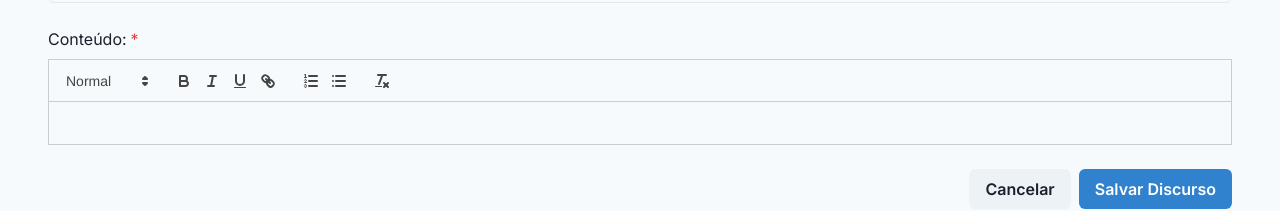
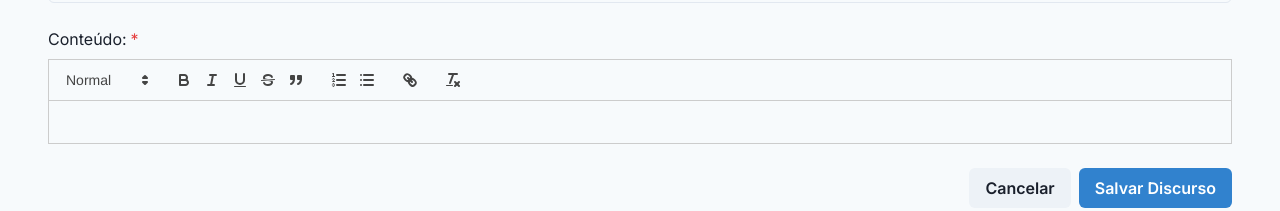
Before and after one commit to matheuslemess/speech-frontend, a React (Create React App) app: page /discurso/novo in a window 1280 px wide. Shown: the part 177-388 px from the top of the page. Built offline with nearby package versions, Linux system fonts and the light colour scheme; sample sign-in values are in the browser's storage.

Commit message:
fix: Corrige os caminhos das rotas da API

```diff
--- a/src/pages/SpeechCreatorPage.js
+++ b/src/pages/SpeechCreatorPage.js
@@ -8,6 +8,19 @@ import { Box, Button, FormControl, FormLabel, Input, Heading, VStack, HStack, Al
 
 import ReactQuill from 'react-quill';
 import 'react-quill/dist/quill.snow.css';
+import '../styles/quill-custom.css';
+
+const quillModules = {
+  toolbar: [
+    [{ 'header': [1, 2, 3, false] }],
+    ['bold', 'italic', 'underline', 'strike', 'blockquote'],
+    [{'list': 'ordered'}, {'list': 'bullet'}],
+    ['link'],
+    ['clean']
+  ],
+};
+
+const MemoizedReactQuill = React.memo(ReactQuill);
 
 function SpeechCreatorPage() {
   const [title, setTitle] = useState('');
@@ -22,7 +35,9 @@ function SpeechCreatorPage() {
     event.preventDefault();
     setError('');
 
-    if (!title || !content) {
+    const isContentEmpty = content.replace(/<(.|\n)*?>/g, '').trim().length === 0;
+
+     if (!title || isContentEmpty) {
       setError('Título e conteúdo são obrigatórios.');
       return;
     }
@@ -84,11 +99,11 @@ function SpeechCreatorPage() {
 
 <FormControl isRequired>
             <FormLabel>Conteúdo:</FormLabel>
-            <ReactQuill
+            <MemoizedReactQuill
               theme="snow"
               value={content}
               onChange={setContent}
-              style={{ borderRadius: '8px' }}
+              modules={quillModules} // <-- Passando os módulos estáticos // Adapta o fundo ao tema
             />
           </FormControl>
 
--- /dev/null
+++ b/src/styles/quill-custom.css
@@ -0,0 +1,25 @@
+/* Em src/pages/quill-custom.css */
+
+/* Garante que a barra de ferramentas quebre a linha corretamente em telas pequenas */
+.ql-toolbar {
+  display: flex;
+  flex-wrap: wrap;
+}
+
+/* Garante que o editor tenha uma altura mínima e se ajuste bem no tema escuro */
+#quill-form-control .ql-container {
+  border-bottom-left-radius: 8px;
+  border-bottom-right-radius: 8px;
+  min-height: 250px;
+}
+
+#quill-form-control .ql-toolbar {
+  border-top-left-radius: 8px;
+  border-top-right-radius: 8px;
+}
+
+/* Melhora a cor do texto do placeholder no tema escuro */
+.ql-editor.ql-blank::before {
+  color: rgba(255, 255, 255, 0.36);
+  font-style: italic;
+}
```
